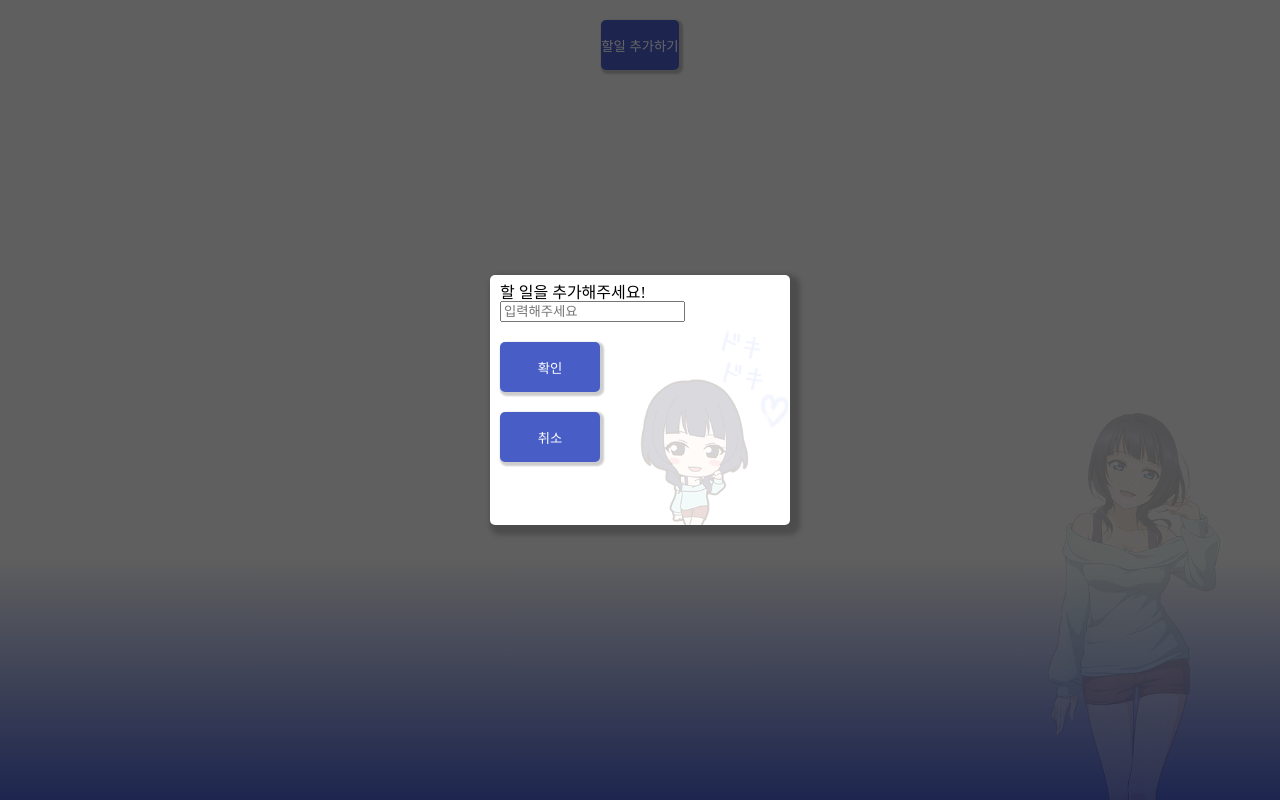
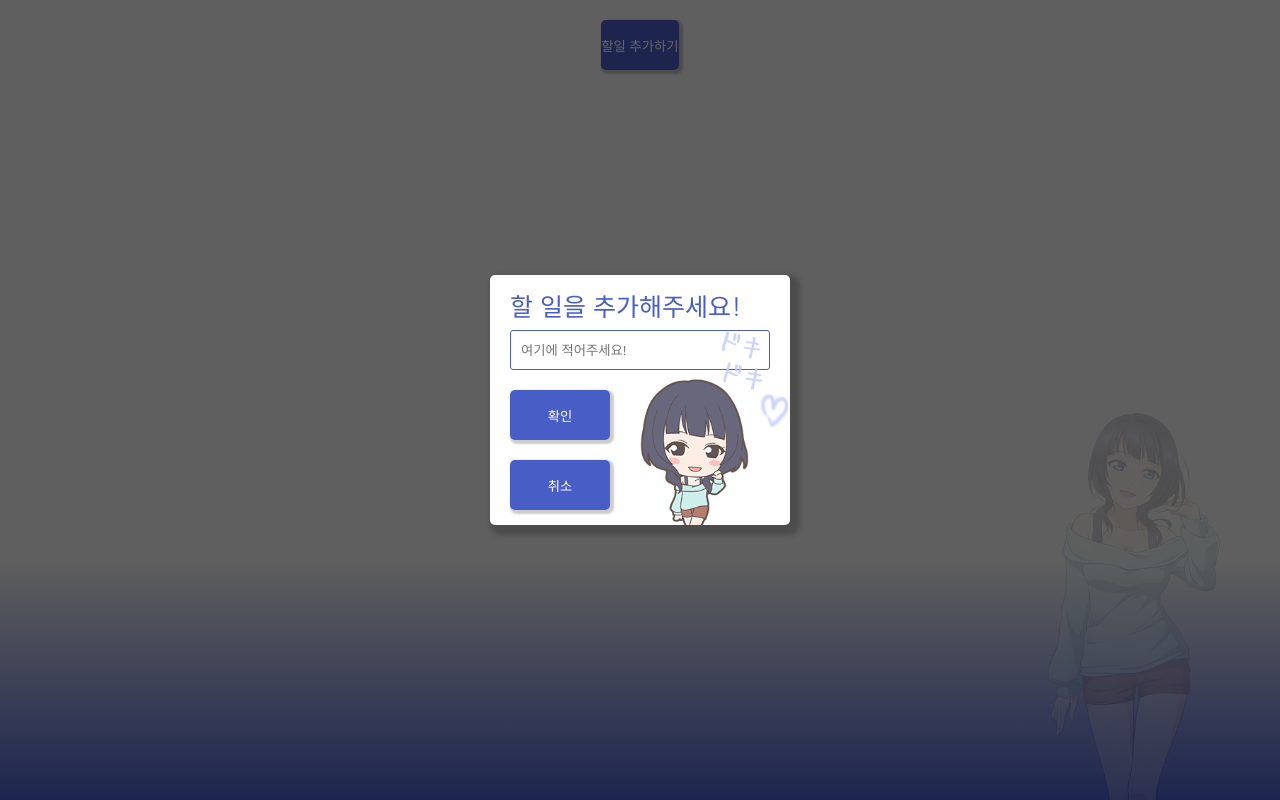
Before and after one commit to rosenfence/pwa-todoapp, a React (Create React App) app: page / in a window 1280 px wide. Both pictures are taken after a click on the button "할일 추가하기". Built offline with nearby package versions, Linux system fonts and the light colour scheme.

Commit message:
chore: 모달 스타일 수정

```diff
--- a/public/index.html
+++ b/public/index.html
@@ -3,38 +3,17 @@
   <head>
     <meta charset="utf-8" />
     <link rel="icon" href="%PUBLIC_URL%/favicon.ico" />
-    <meta name="viewport" content="width=device-width, initial-scale=1" />
+    <meta name="viewport" content="initial-scale=1.0,user-scalable=no,maximum-scale=1,width=device-width" />
     <meta name="theme-color" content="#000000" />
     <meta name="description" content="Web site created using create-react-app" />
     <link rel="apple-touch-icon" href="%PUBLIC_URL%/logo192.png" />
-    <!--
-      manifest.json provides metadata used when your web app is installed on a
-      user's mobile device or desktop. See https://developers.google.com/web/fundamentals/web-app-manifest/
-    -->
+
     <link rel="manifest" href="%PUBLIC_URL%/manifest.json" />
-    <!--
-      Notice the use of %PUBLIC_URL% in the tags above.
-      It will be replaced with the URL of the `public` folder during the build.
-      Only files inside the `public` folder can be referenced from the HTML.
 
-      Unlike "/favicon.ico" or "favicon.ico", "%PUBLIC_URL%/favicon.ico" will
-      work correctly both with client-side routing and a non-root public URL.
-      Learn how to configure a non-root public URL by running `npm run build`.
-    -->
     <title>TODO APP</title>
   </head>
   <body>
     <noscript>You need to enable JavaScript to run this app.</noscript>
     <div id="root"></div>
-    <!--
-      This HTML file is a template.
-      If you open it directly in the browser, you will see an empty page.
-
-      You can add webfonts, meta tags, or analytics to this file.
-      The build step will place the bundled scripts into the <body> tag.
-
-      To begin the development, run `npm start` or `yarn start`.
-      To create a production bundle, use `npm run build` or `yarn build`.
-    -->
   </body>
 </html>
--- a/src/GlobalStyle.jsx
+++ b/src/GlobalStyle.jsx
@@ -4,8 +4,11 @@ import reset from 'styled-reset';
 const GlobalStyles = createGlobalStyle`
   ${reset}
 
+  @import url('https://fonts.googleapis.com/css2?family=Nanum+Gothic&display=swap');
+
     :root {
       --vh: 100%;
+      font-family: 'Nanum Gothic', sans-serif;
     }
 
     body {
--- a/src/components/Modal.jsx
+++ b/src/components/Modal.jsx
@@ -27,7 +27,21 @@ const ModalForm = styled.form`
   border-radius: 5px;
   box-shadow: 5px 5px 5px 5px rgba(0, 0, 0, 0.2);
 
-  padding: 10px;
+  padding: 20px;
+`;
+
+const ModalLabel = styled.label`
+  font-size: 25px;
+  color: #485ec6;
+`;
+
+const ModalInput = styled.input`
+  margin-top: 10px;
+  width: 100%;
+  height: 40px;
+  border: 1px solid #485ec6;
+  border-radius: 3px;
+  padding-left: 10px;
 `;
 
 const ModalBgImg = styled.img`
@@ -38,7 +52,7 @@ const ModalBgImg = styled.img`
   right: 0px;
 
   z-index: 0;
-  opacity: 0.2;
+  opacity: 0.8;
 `;
 
 const StyledButton = styled.button`
@@ -56,10 +70,10 @@ const Modal = ({ onChange, onClick, onClose }) => {
   return (
     <ModalDiv onClick={onClose}>
       <ModalForm onClick={(e) => e.stopPropagation()}>
-        <label>
+        <ModalLabel>
           할 일을 추가해주세요!
-          <input onChange={onChange} type='text' placeholder='입력해주세요' required />
-        </label>
+          <ModalInput onChange={onChange} type='text' placeholder='여기에 적어주세요!' required />
+        </ModalLabel>
         <StyledButton onClick={onClick}>확인</StyledButton>
         <StyledButton onClick={onClose}>취소</StyledButton>
         <ModalBgImg src='/karinSD.png' />
```
